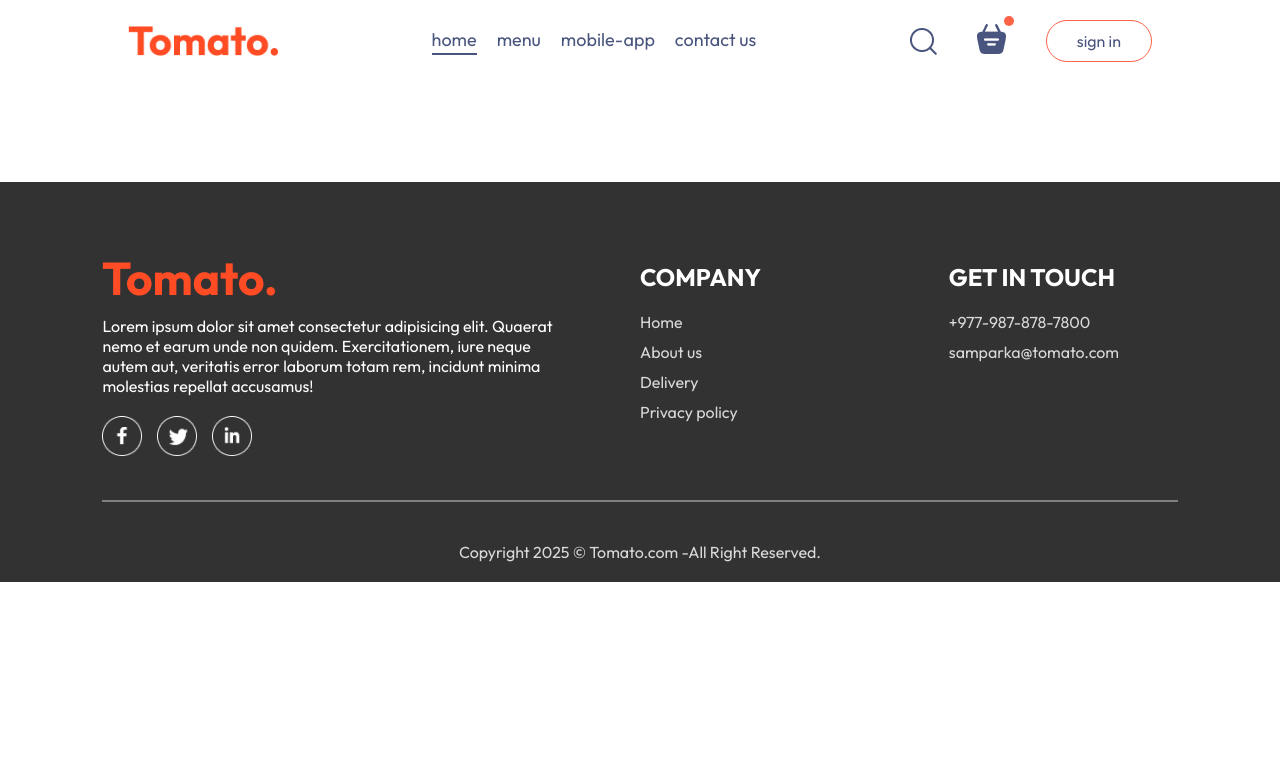
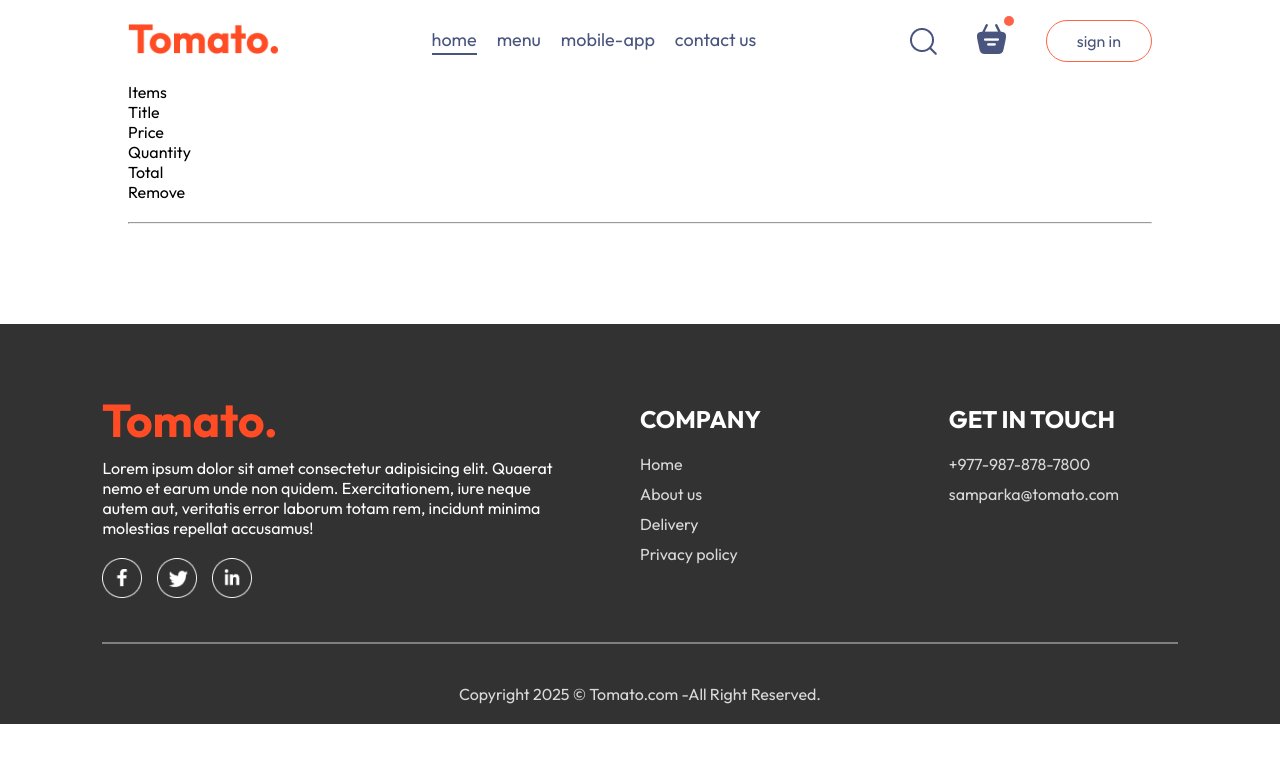
Before and after one commit to aarohanbasnet/60daysofLearning, a React (Vite) app in the folder Final Project/tomato-app/: page /cart in a window 1280 px wide. Shown: the top 762 px of the page. Built offline with nearby package versions, Linux system fonts and the light colour scheme; a web font is replaced by a local one.

Commit message:
Added Routes

```diff
--- a/Final Project/tomato-app/src/App.jsx
+++ b/Final Project/tomato-app/src/App.jsx
@@ -2,7 +2,7 @@ import React, { useState } from 'react'
 import NavBar from './components/NavBar/NavBar'
 import { Route, Routes, Link} from 'react-router-dom'
 import Home from './Pages/Home/Home'
-import Cart from './Pages/Cart/Cart'
+import Cart from './components/Cart/Cart'
 import Order from './Pages/PlacedOrder/Order'
 import Footer from './components/Footer/Footer'
 import LoginPopup from './components/Login-popup/LoginPopup'
--- a/Final Project/tomato-app/src/components/Cart/Cart.jsx
+++ b/Final Project/tomato-app/src/components/Cart/Cart.jsx
@@ -1,8 +1,27 @@
-import React from 'react'
+import React, { useContext } from 'react'
 import './Cart.css'
+import { StoreContext } from '../../Context/StoreContext'
+
+
+
 const Cart = () => {
+  const {cartItems, food_list, removeFromCart} = useContext(StoreContext)
   return (
-    <div></div>
+    <div className='cart'>
+      <div className="cart-items">
+        <div className="cart-items-title">
+          <p>Items</p>
+          <p>Title</p>
+          <p>Price</p>
+          <p>Quantity</p>
+          <p>Total</p>
+          <p>Remove</p>
+        </div>
+        <br />
+        <hr />
+      </div>
+
+    </div>
   )
 }
 
--- a/Final Project/tomato-app/src/components/NavBar/NavBar.jsx
+++ b/Final Project/tomato-app/src/components/NavBar/NavBar.jsx
@@ -1,5 +1,6 @@
 import React, { useState } from 'react'
 import "./NavBar.css"
+import { Link } from 'react-router-dom'
 import { assets } from '../../assets/food-del-assets/assets/frontend_assets/assets'
 
 
@@ -8,7 +9,7 @@ const NavBar = ({setShowLogin}) => {
   const [menu, setMenu] = useState("home");
   return (
     <div className='navbar'>
-      <img className='logo' src={assets.logo} alt="" />
+      <Link to="/"><img className='logo' src={assets.logo} alt="" /></Link>
       <ul className='navbar-menu'>
         <li onClick={()=>setMenu("home")} className={menu ==="home" ?"active" : ""}>home</li>
         <li onClick={()=>setMenu("menu")} className={menu ==="menu" ? "active" : ""}>menu</li>
@@ -18,7 +19,7 @@ const NavBar = ({setShowLogin}) => {
       <div className="navbar-right">
         <img src={assets.search_icon} alt="" />
       <div className="navbar-search-icon">
-        <img src={assets.basket_icon} alt="" />
+        <Link to="/cart"><img src={assets.basket_icon} alt="" /></Link>
         <div className="dot"></div>
       </div>
       <button onClick={()=>setShowLogin(true)}>sign in</button>
```
